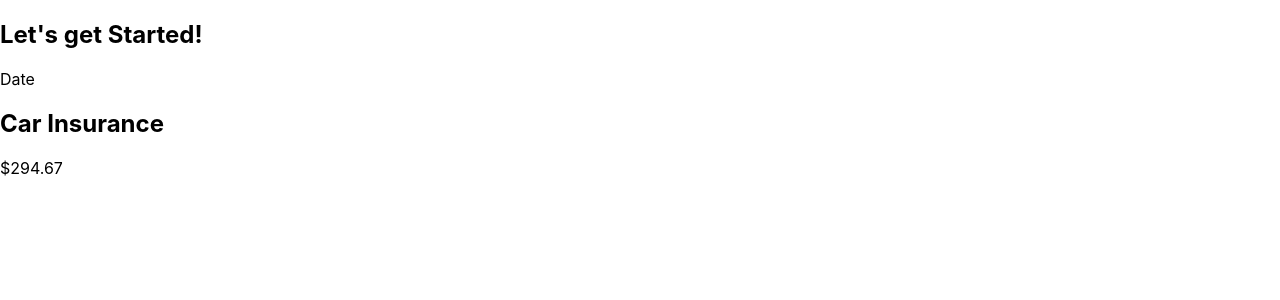
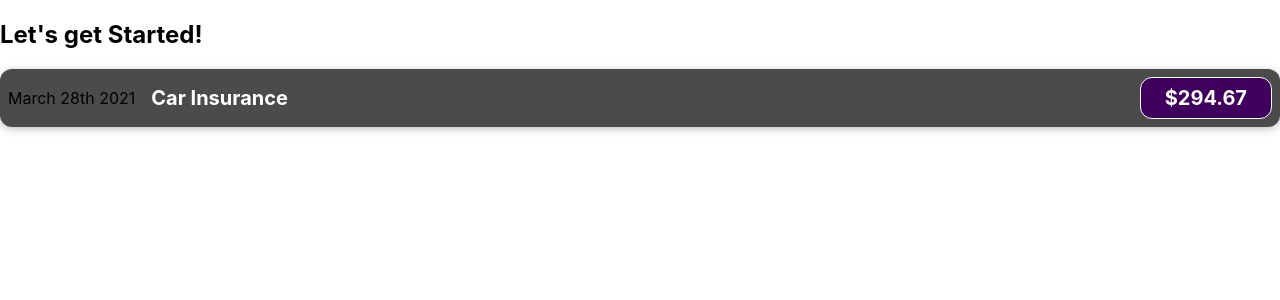
Before and after one commit to Renkai7/React_Complete-Guide, a React (Create React App) app in the folder section_03-react-basics-components/: page / in a window 1280 px wide. Shown: the top 300 px of the page. Built offline with nearby package versions, Linux system fonts and the light colour scheme.

Commit message:
Add css styling for items

```diff
--- a/section_03-react-basics-components/src/App.js
+++ b/section_03-react-basics-components/src/App.js
@@ -1,4 +1,3 @@
-// import logo from "./logo.svg";
 import ExpenseItem from "./components/ExpenseItem";
 import "./App.css";
 
--- /dev/null
+++ b/section_03-react-basics-components/src/components/ExpenseItem.css
@@ -0,0 +1,56 @@
+.expense-item {
+	display: flex;
+	justify-content: space-between;
+	align-items: center;
+	box-shadow: 0 2px 8px rgba(0, 0, 0, 0.25);
+	padding: 0.5rem;
+	margin: 1rem 0;
+	border-radius: 12px;
+	background-color: #4b4b4b;
+}
+
+.expense-item__description {
+	display: flex;
+	flex-direction: column;
+	gap: 1rem;
+	align-items: flex-end;
+	flex-flow: column-reverse;
+	justify-content: flex-start;
+	flex: 1;
+}
+
+.expense-item h2 {
+	color: #3a3a3a;
+	font-size: 1rem;
+	flex: 1;
+	margin: 0 1rem;
+	color: white;
+}
+
+.expense-item__price {
+	font-size: 1rem;
+	font-weight: bold;
+	color: white;
+	background-color: #40005d;
+	border: 1px solid white;
+	padding: 0.5rem;
+	border-radius: 12px;
+}
+
+@media (min-width: 580px) {
+	.expense-item__description {
+		flex-direction: row;
+		align-items: center;
+		justify-content: flex-start;
+		flex: 1;
+	}
+
+	.expense-item__description h2 {
+		font-size: 1.25rem;
+	}
+
+	.expense-item__price {
+		font-size: 1.25rem;
+		padding: 0.5rem 1.5rem;
+	}
+}
--- a/section_03-react-basics-components/src/components/ExpenseItem.js
+++ b/section_03-react-basics-components/src/components/ExpenseItem.js
@@ -1,15 +1,22 @@
-// components in react are functions
-// components can only have one element
+// import styling
+import "./ExpenseItem.css";
+
 function ExpenseItem() {
+	const expenseDate = new Date(2021, 2, 28);
+
 	return (
-		<div>
-			<div>Date</div>
-			<div>
+		<div className="expense-item">
+			<div>March 28th 2021</div>
+			<div className="expense-item__description">
 				<h2>Car Insurance</h2>
-				<div>$294.67</div>
+				<div className="expense-item__price">$294.67</div>
 			</div>
 		</div>
 	);
 }
 
 export default ExpenseItem;
+
+// Notes
+// components can only have one element
+// components in react are functions
```
